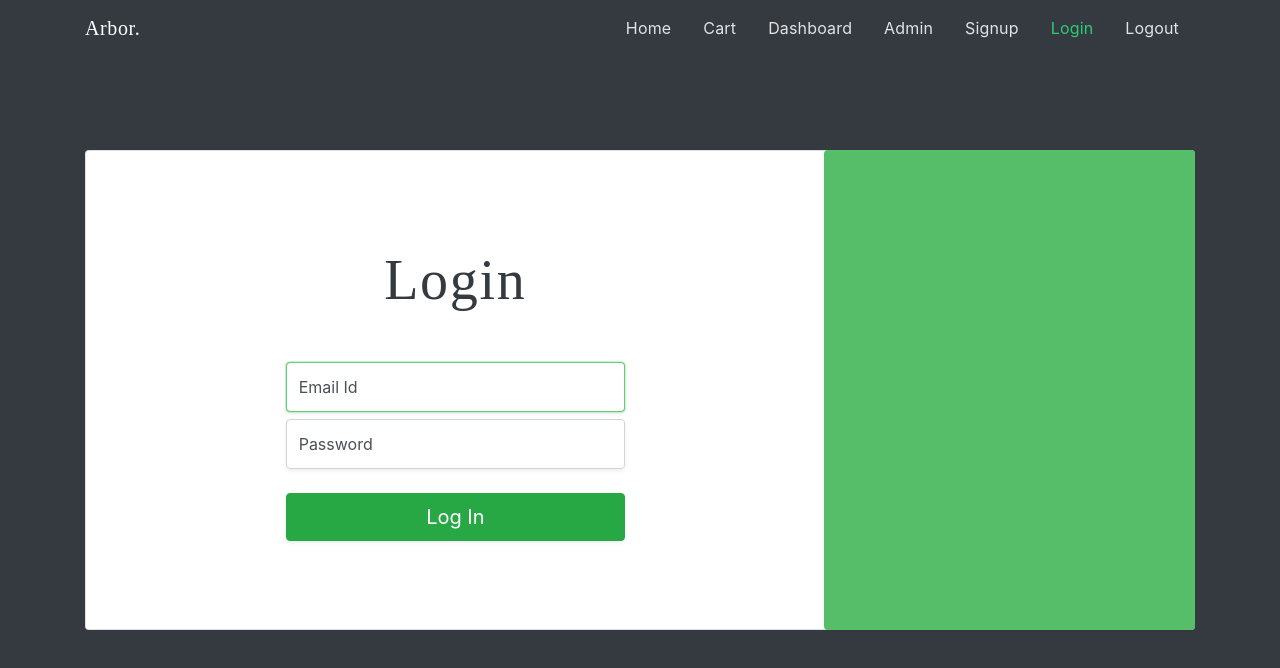
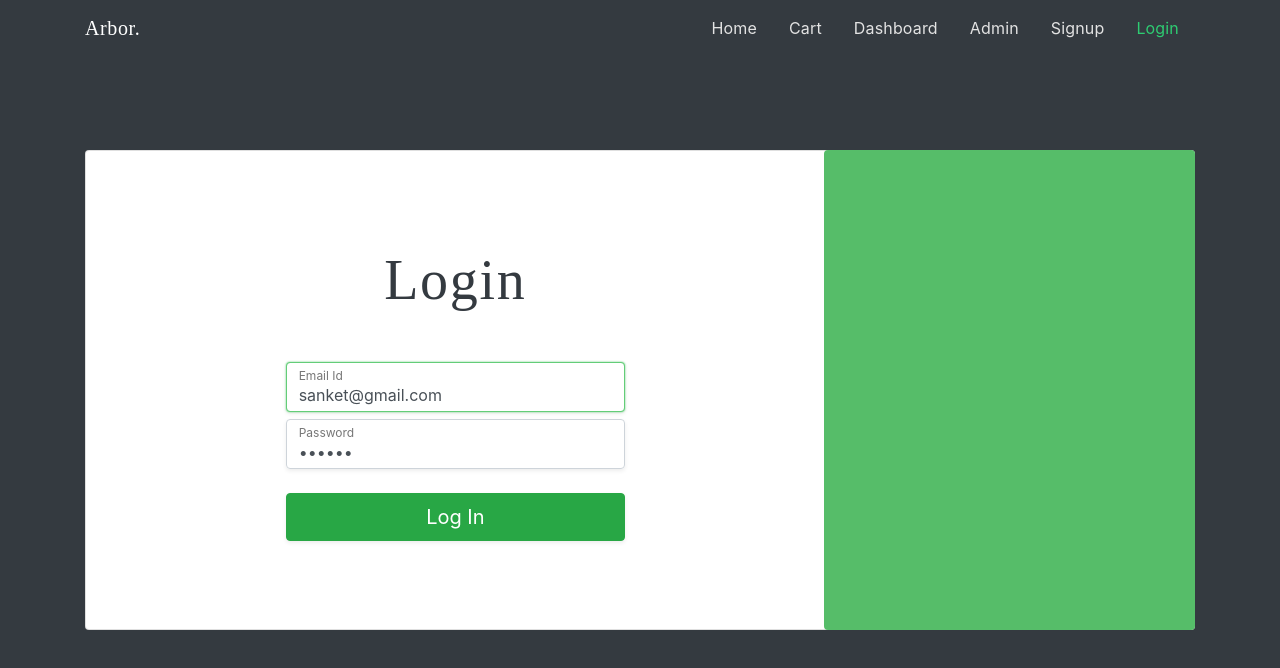
Before and after one commit to bsanket16/arbor-shopping, a React (Create React App) app in the folder proj_frontend/: page /login in a window 1280 px wide. Shown: the top 668 px of the page. Built offline with nearby package versions, Linux system fonts and the light colour scheme.

Commit message:
setup logout

```diff
--- a/proj_frontend/src/core/Menu.js
+++ b/proj_frontend/src/core/Menu.js
@@ -1,5 +1,6 @@
 import React from 'react'
 import { Link, withRouter } from 'react-router-dom'
+import { logout, isAuthenticated } from '../auth/helper/index'
 
 const currentTab = (history, path) => {
     if(history.location.pathname === path){
@@ -49,11 +50,19 @@
                             Login
                         </Link>
                     </li>
-                    <li className="nav-item">
-                        <Link style={currentTab(history, '/logout')}  className='nav-link' to='/logout'>
-                            Logout
-                        </Link>
-                    </li>
+
+                    {isAuthenticated() && (
+                        <li className="nav-item">
+                            <span className='nav-link text-warning' onClick={() => {
+                                logout(() => {
+                                    history.push('/')
+                                })
+                            }}>
+                                Logout
+                            </span>
+                        </li>
+                    )}
+
                 </ul>
 
             </div>
--- a/proj_frontend/src/user/Login.js
+++ b/proj_frontend/src/user/Login.js
@@ -6,8 +6,8 @@
 const Login = () => {
 
     const [ values, setValues ] = useState({
-        email: '',
-        password: '',
+        email: 'sanket@gmail.com',
+        password: 'sanket',
         error: '',
         loading: false,
         didRedirect: false
```
